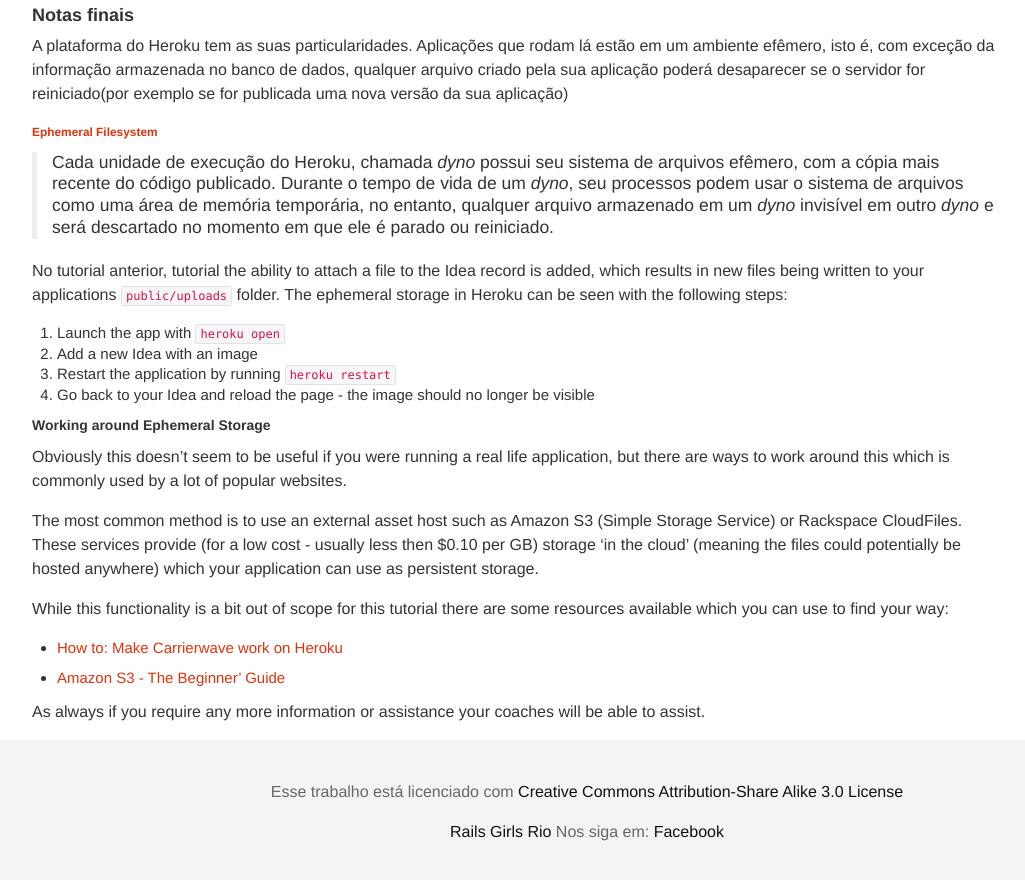
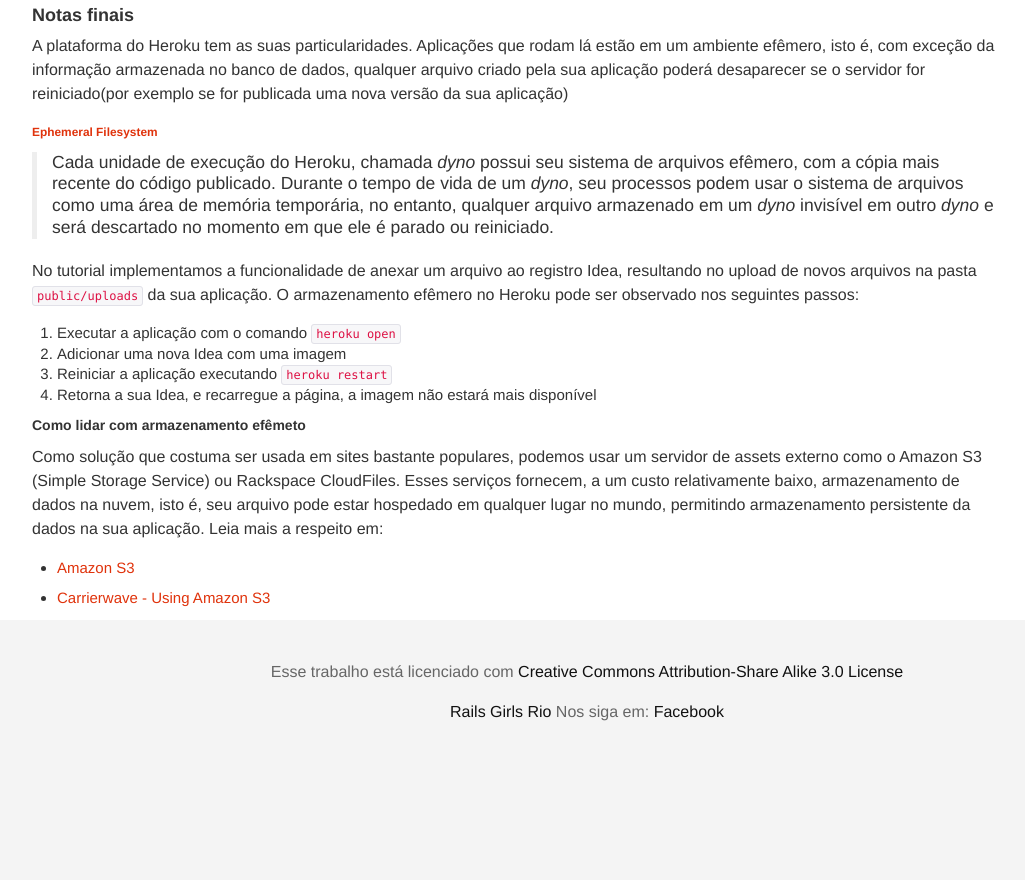
Before and after one commit to railsgirls/guides.railsgirls.com, a Jekyll site: the page built from _posts/2015-12-02-publique-heroku.markdown, in a window 1280 px wide and 900 px high, scrolled down 3522 px. Shown: the top 880 px of the window, without its empty margins (53-1078 px from the left). Built offline with Jekyll 4.4.1, drawn with Linux system fonts in a browser that asks for light colours; nearby versions of some CDN libraries; after the commit the page ends 4302 px from its top, so only the background shows below that.

Commit message:
Finish translating heroku post to portuguese

```diff
--- a/_posts/2015-12-02-publique-heroku.markdown
+++ b/_posts/2015-12-02-publique-heroku.markdown
@@ -173,22 +173,17 @@ A plataforma do Heroku tem as suas particularidades. Aplicações que rodam lá
 > Cada unidade de execução do Heroku, chamada *dyno* possui seu sistema de arquivos efêmero, com a cópia mais recente do código publicado. Durante o tempo de vida de um *dyno*, seu processos podem usar o sistema de arquivos como uma área de memória temporária, no entanto, qualquer arquivo armazenado em um *dyno* invisível em outro *dyno* e será descartado
 no momento em que ele é parado ou reiniciado.
 
-No tutorial anterior, [](/app) tutorial the ability to attach a file to the Idea record is added, which results in new files being written to your applications `public/uploads` folder. The ephemeral storage in Heroku can be seen with the following steps:
+No tutorial []() implementamos a funcionalidade de anexar um arquivo ao registro Idea, resultando no upload de  novos arquivos na pasta `public/uploads` da sua aplicação. O armazenamento efêmero no Heroku pode ser observado nos seguintes passos:
 
-1. Launch the app with `heroku open`
-2. Add a new Idea with an image
-3. Restart the application by running `heroku restart`
-4. Go back to your Idea and reload the page - the image should no longer be visible
+1. Executar a aplicação com o comando `heroku open`
+2. Adicionar uma nova Idea com uma imagem
+3. Reiniciar a aplicação executando `heroku restart`
+4. Retorna a sua Idea, e recarregue a página, a imagem não estará mais disponível
 
-##### Working around Ephemeral Storage
+##### Como lidar com armazenamento efêmeto
 
-Obviously this doesn't seem to be useful if you were running a real life application, but there are ways to work around this which is commonly used by a lot of popular websites.
-
-The most common method is to use an external asset host such as Amazon S3 (Simple Storage Service) or Rackspace CloudFiles. These services provide (for a low cost - usually less then $0.10 per GB) storage 'in the cloud' (meaning the files could potentially be hosted anywhere) which your application can use as persistent storage.
-
-While this functionality is a bit out of scope for this tutorial there are some resources available which you can use to find your way:
-
-* [How to: Make Carrierwave work on Heroku](https://github.com/carrierwaveuploader/carrierwave/wiki/How-to%3A-Make-Carrierwave-work-on-Heroku)
-* [Amazon S3 - The Beginner' Guide](http://www.hongkiat.com/blog/amazon-s3-the-beginners-guide/)
-
-As always if you require any more information or assistance your coaches will be able to assist.
+Como solução que costuma ser usada em sites bastante populares, podemos usar um servidor de assets externo como o Amazon S3 (Simple Storage Service) ou Rackspace CloudFiles.
+Esses serviços fornecem, a um custo relativamente baixo, armazenamento de dados na nuvem, isto é, seu arquivo pode estar hospedado em qualquer lugar no mundo, permitindo armazenamento persistente da dados na sua aplicação.
+Leia mais a respeito em:
+* [Amazon S3](https://aws.amazon.com/pt/s3/){:target="_blank"}
+* [Carrierwave - Using Amazon S3](https://github.com/carrierwaveuploader/carrierwave#using-amazon-s3){:target="_blank"}
```
